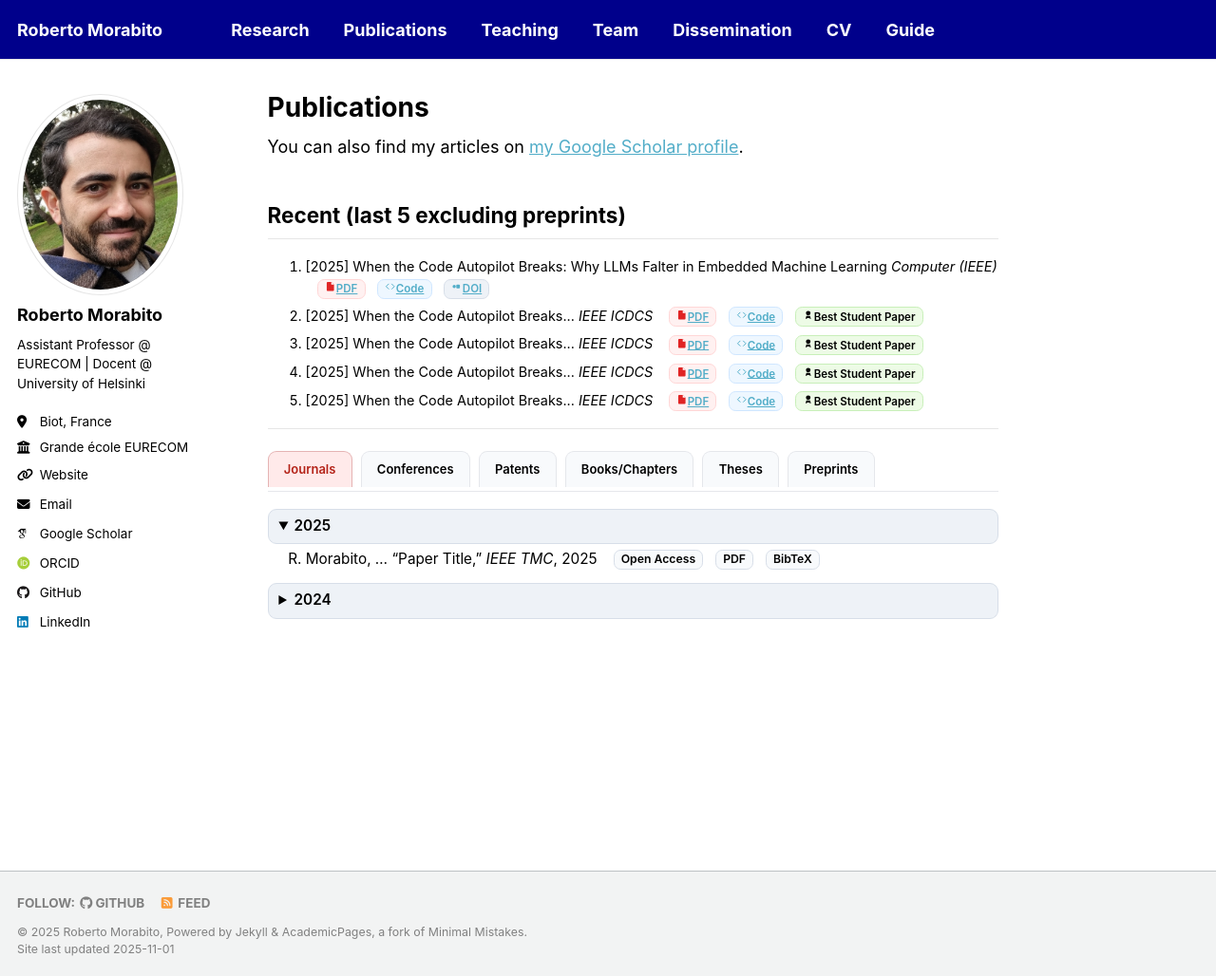
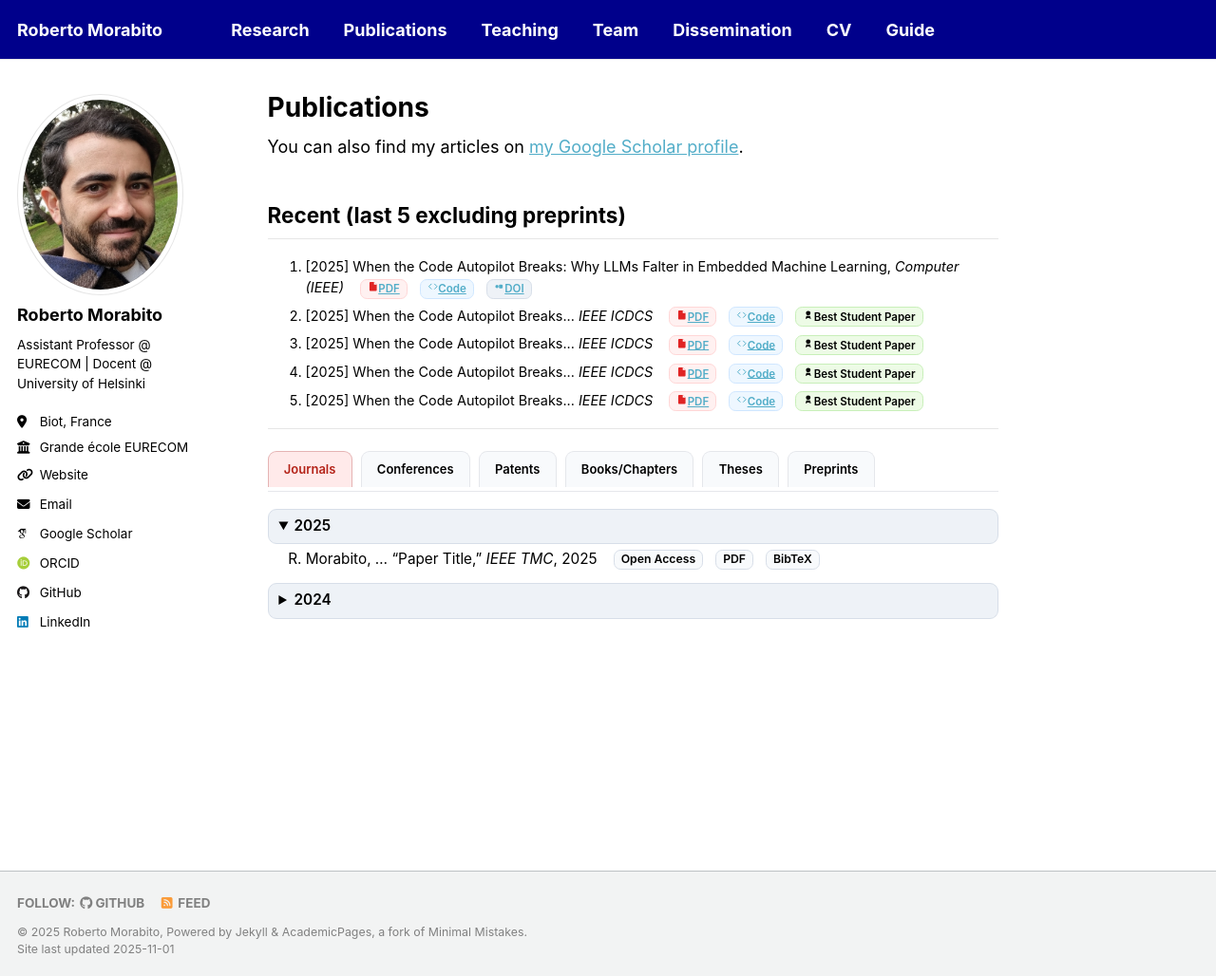
Before and after one commit to robertmora/robertmora.github.io, a Jekyll site: the page built from _pages/publications.html, in a window 1280 px wide and 1028 px high. Shown: the whole window at 95% size. Built offline with Jekyll 4.4.1, drawn with Linux system fonts in a browser that asks for light colours; some web fonts are replaced; a script that is not in the unit is left out.

```diff
--- a/_pages/publications.html
+++ b/_pages/publications.html
@@ -16,7 +16,7 @@ author_profile: true
 <h2 id="recent">Recent (last 5 excluding preprints)</h2>
 <ol>
   <li>
-    [2025] When the Code Autopilot Breaks: Why LLMs Falter in Embedded Machine Learning <em>Computer (IEEE)</em>
+    [2025] When the Code Autopilot Breaks: Why LLMs Falter in Embedded Machine Learning, <em>Computer (IEEE)</em>
     <span class="pub-badges">
       <a class="badge is-pdf" href="https://arxiv.org/pdf/2509.10946"><svg><use href="#i-pdf"/></svg><span>PDF</span></a>
       <a class="badge is-code" href="https://github.com/robertmora/embeddedML-autopilot-failures"><svg><use href="#i-code"/></svg><span>Code</span></a>
```
